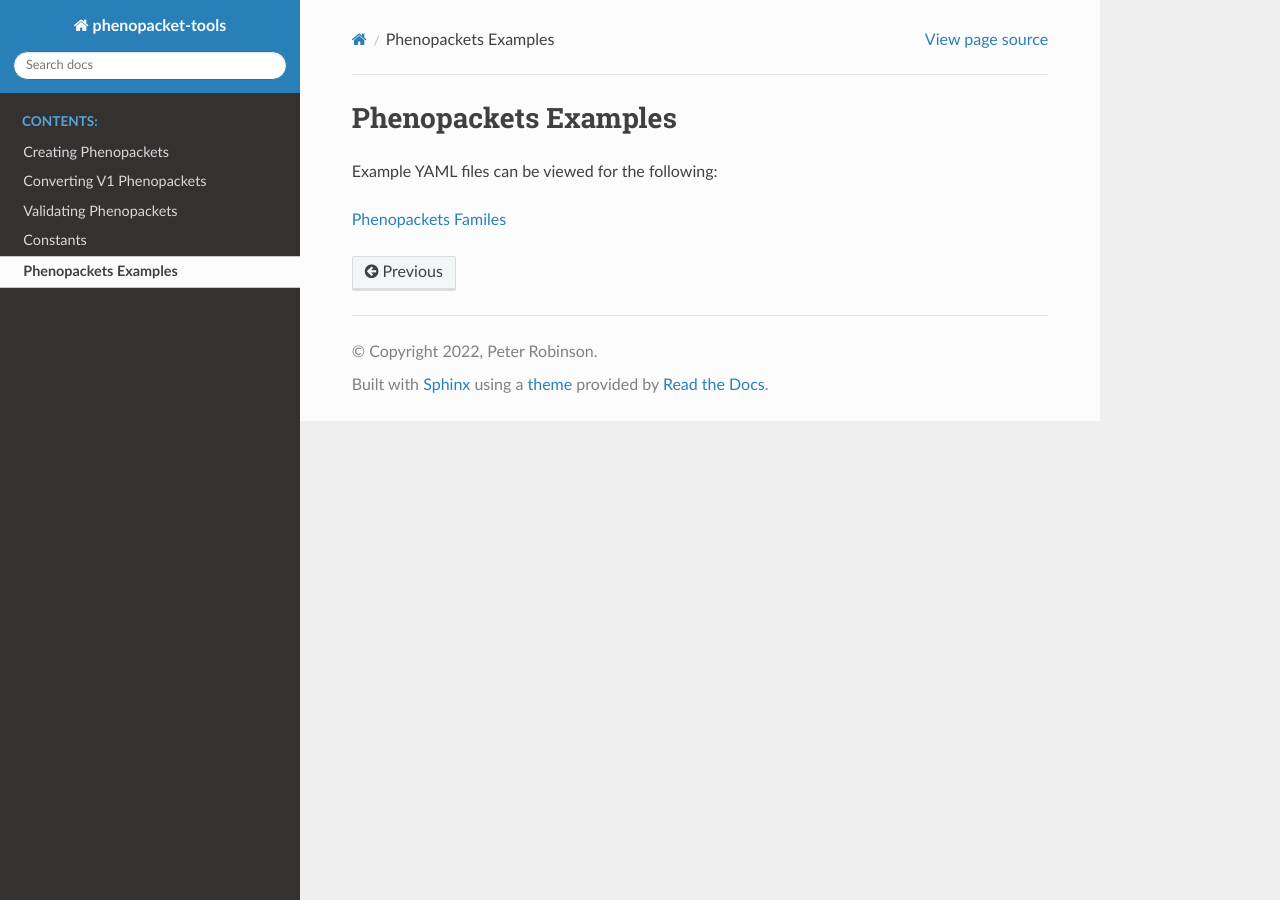
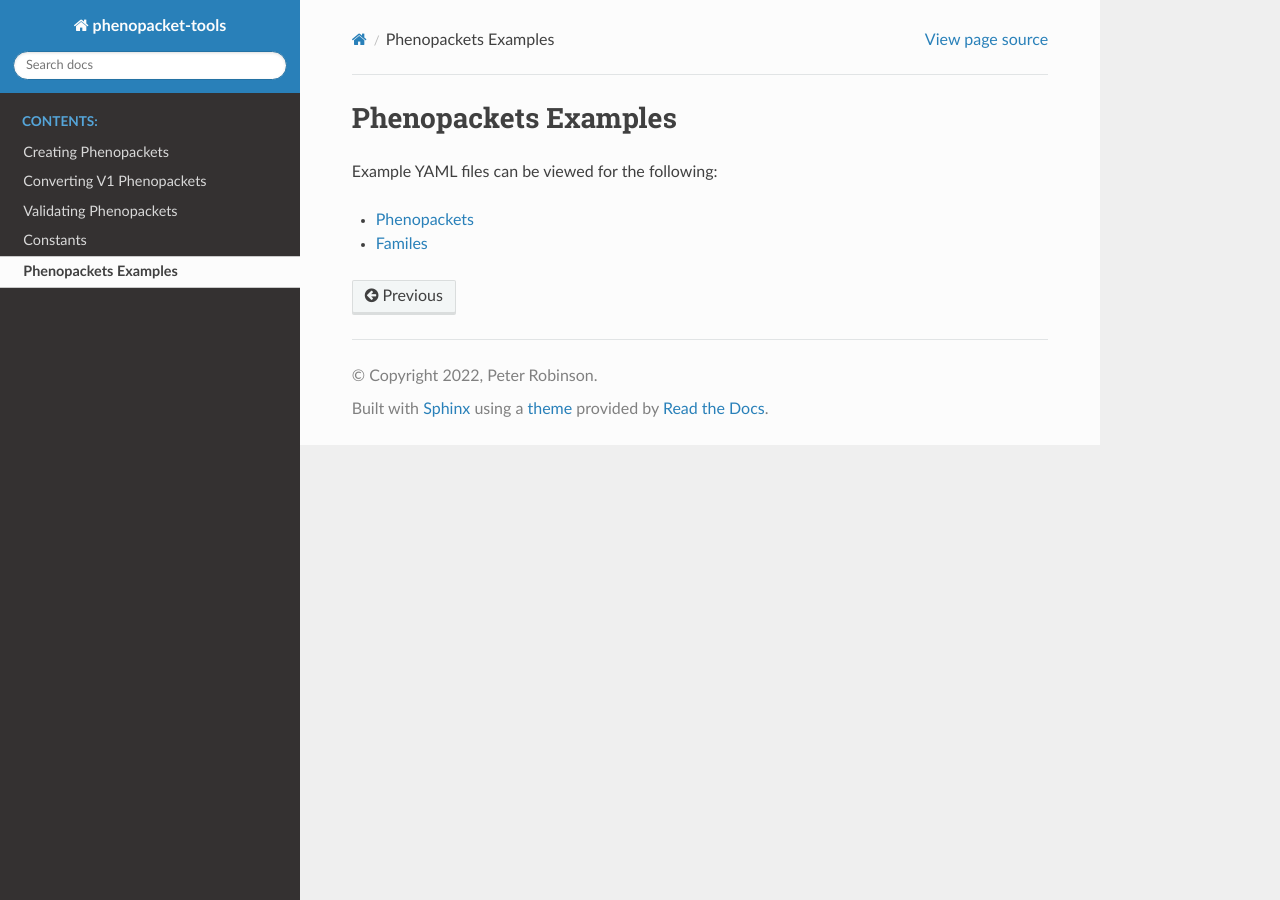
Before and after one commit to phenopackets/phenopacket-tools, a Sphinx documentation site: the page built from docs/examples.rst, in a window 1280 px wide. Built offline with Sphinx 7.4.7 and the Read the Docs theme 2.0.0, drawn with Linux system fonts in a browser that asks for light colours.

Commit message:
unordered lists

```diff
--- a/docs/examples.rst
+++ b/docs/examples.rst
@@ -6,5 +6,5 @@
 
 Example YAML files can be viewed for the following:
 
-`Phenopackets <https://github.com/phenopackets/phenopacket-tools/tree/gh-pages/examples/phenopackets>`_
-`Familes <https://github.com/phenopackets/phenopacket-tools/tree/gh-pages/examples/families>`_
+* `Phenopackets <https://github.com/phenopackets/phenopacket-tools/tree/gh-pages/examples/phenopackets>`_
+* `Familes <https://github.com/phenopackets/phenopacket-tools/tree/gh-pages/examples/families>`_
```
